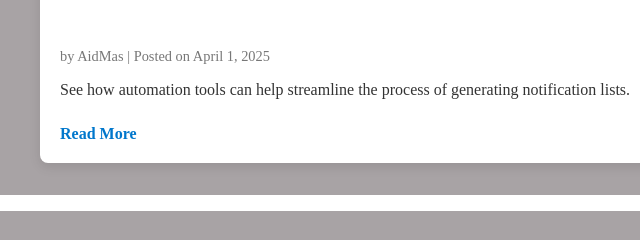
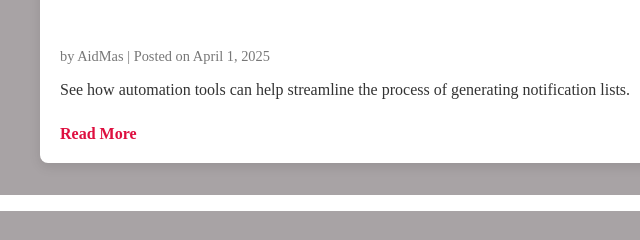
Before and after one commit to Ranjeet-Aloriya/aidmas, a plain HTML site: page index.html in a window 1280 px wide. Shown: the part 3580-3820 px from the top of the page, 0-640 px from the left. Drawn offline with Linux system fonts and the light colour scheme.

Commit message:
Update styles.css

```diff
--- a/styles.css
+++ b/styles.css
@@ -517,12 +517,13 @@ ul {
   display: inline-block;
   margin-top: 10px;
   font-weight: bold;
-  color: #0077cc;
+  color: #de0f3f;
   text-decoration: none;
 }
 
 .read-more:hover {
   text-decoration: underline;
+  color: #ffc448;
 }
 
 .blog-thumbnails {
```
